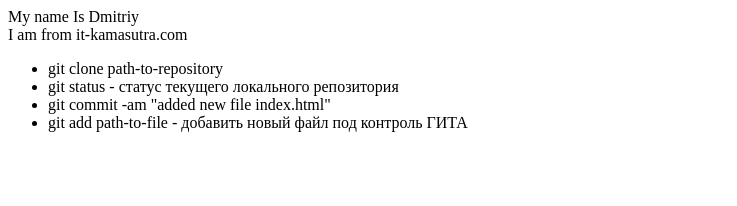
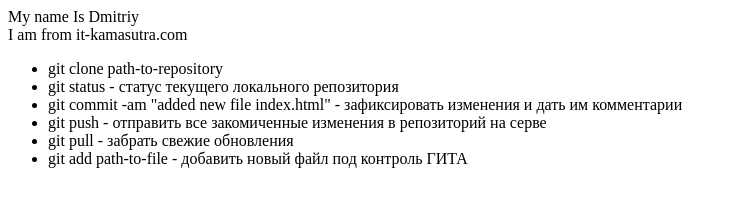
Before and after one commit to KristinaMelnichuk/git-lesson, a plain HTML site: page index.html/index.html in a window 1280 px wide. Shown: the whole page, without its empty margins (0-737 px from the left). Drawn offline with Linux system fonts and the light colour scheme.

Commit message:
added push pull instructions to html

```diff
--- a/index.html/index.html
+++ b/index.html/index.html
@@ -5,7 +5,9 @@
     <ul>
         <li>git clone path-to-repository</li>
         <li>git status - статус текущего локального репозитория</li>
-        <li>git commit -am "added new file index.html"</li>
+        <li>git commit -am "added new file index.html" - зафиксировать изменения и дать им комментарии</li>
+        <li>git push - отправить все закомиченные изменения в репозиторий на серве</li>
+        <li>git pull - забрать свежие обновления</li>
         <li>git add path-to-file - добавить новый файл под контроль ГИТА</li>
     </ul>
 </div>
```
